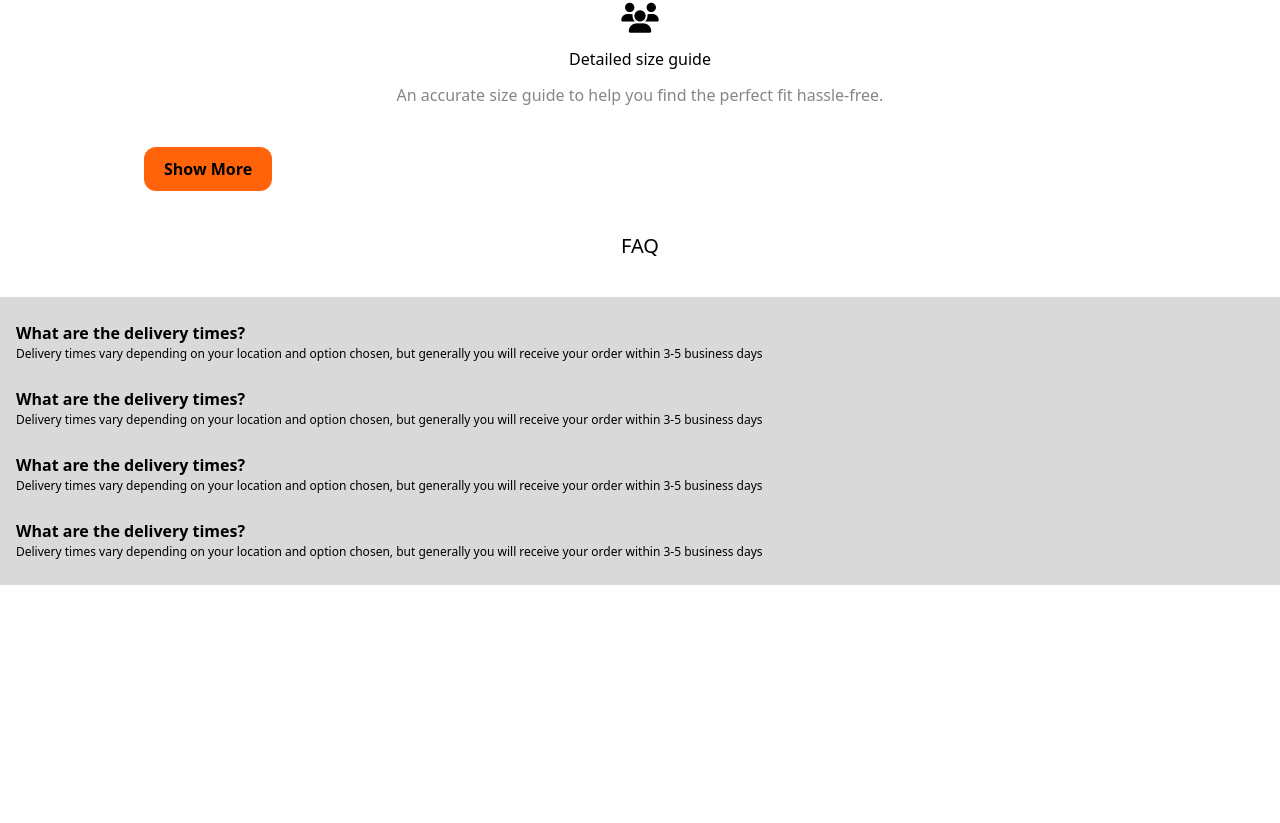
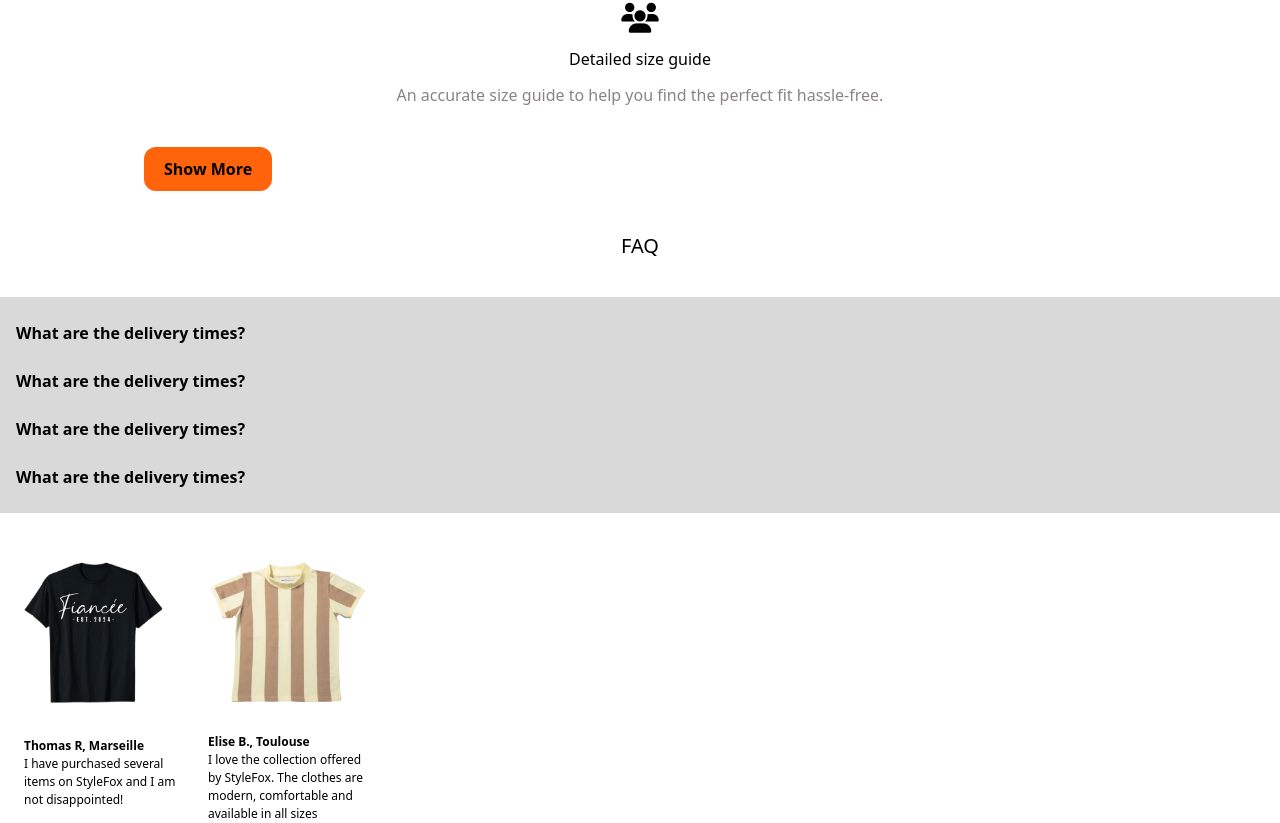
Before and after one commit to souhaillasfar/Ecom-Stylefox, a website: page views/About.html in a window 1280 px wide. Shown: the part 1093-1916 px from the top of the page. Before the commit the page ends 1678 px from the top, so only its background shows below. Drawn offline with nearby package versions, Linux system fonts and the light colour scheme.

Commit message:
terminer partie temoignage

```diff
--- a/views/About.html
+++ b/views/About.html
@@ -114,25 +114,71 @@
         <div class="bg-[#D9D9D9] mt-9">
             <div class="pt-6  ml-4">
                 <p class="font-bold text-[16px]">What are the delivery times?</p>
-                <p class="text-[12px]">Delivery times vary depending on your location and option chosen, but generally you will receive your
-                order within 3-5 business days</p>
+                <p class="text-[12px] hidden">Delivery times vary depending on your location and option chosen, but
+                    generally you will receive your
+                    order within 3-5 business days</p>
             </div>
             <div class="pt-6 ml-4">
                 <p class="font-bold text-[16px]">What are the delivery times?</p>
-                <p class="text-[12px]">Delivery times vary depending on your location and option chosen, but generally you will receive your
-                order within 3-5 business days</p>
+                <p class="text-[12px] hidden">Delivery times vary depending on your location and option chosen, but
+                    generally you will receive your
+                    order within 3-5 business days</p>
             </div>
             <div class="pt-6  ml-4">
                 <p class="font-bold text-[16px]">What are the delivery times?</p>
-                <p class="text-[12px]">Delivery times vary depending on your location and option chosen, but generally you will receive your
-                order within 3-5 business days</p>
+                <p class="text-[12px] hidden">Delivery times vary depending on your location and option chosen, but
+                    generally you will receive your
+                    order within 3-5 business days</p>
             </div>
             <div class="py-6   ml-4">
                 <p class="font-bold text-[16px]">What are the delivery times?</p>
-                <p class="text-[12px]">Delivery times vary depending on your location and option chosen, but generally you will receive your
-                order within 3-5 business days</p>
+                <p class="text-[12px] hidden">Delivery times vary depending on your location and option chosen, but
+                    generally you will receive your
+                    order within 3-5 business days</p>
             </div>
 
+    </section>
+
+    <section class="flex">
+        <div class="w-40  ml-6">
+            <img src="/assets/images/about-img77.png" alt="" class="h-[13rem] mt-4">
+            <p class="text-[12px] font-bold">Thomas R, Marseille</p>
+            <p class="text-[12px]">I have purchased several items on StyleFox and I am not disappointed!</p>
+        </div>
+
+        <div class="w-40 ml-6 mt-10">
+            <img src="/assets/images/about-img33.png" alt="">
+            <p class="text-[12px] font-bold pt-5">Elise B., Toulouse</p>
+            <p class="text-[12px]">I love the collection offered by StyleFox. The clothes are modern, comfortable and
+                available in all sizes</p>
+        </div>
+        <div class="w-40 ml-6 mt-10 hidden">
+            <img src="/assets/images/about-img33.png" alt="">
+            <p class="text-[12px] font-bold pt-5">Liam T., Customer</p>
+            <p class="text-[12px]">StyleFox has become my go-to place for all my fashion needs. The clothes are both
+                stylish and comfortable. </p>
+        </div>
+        <div class="w-40 ml-6 mt-10 hidden">
+            <img src="/assets/images/about-img33.png" alt="">
+            <p class="text-[12px] font-bold pt-5">Emma R., Customer</p>
+            <p class="text-[12px]">I've had a fantastic experience shopping with StyleFox. The quality of the clothes is
+                top-notch.</p>
+        </div>
+        <div class="w-40 ml-6 mt-10 hidden">
+            <img src="/assets/images/about-img33.png" alt="">
+            <p class="text-[12px] font-bold pt-5">John D., Customer</p>
+            <p class="text-[12px]">Shopping with StyleFox was a breeze! The website was easy to navigate, and I found exactly what I was looking for.</p>
+        </div>
+        <div class="w-40 ml-6 mt-10 hidden">
+            <img src="/assets/images/about-img33.png" alt="">
+            <p class="text-[12px] font-bold pt-5">Sarah M., Customer</p>
+            <p class="text-[12px]">I am absolutely in love with StyleFox! The clothing is stylish, comfortable, and the quality is outstanding</p>
+        </div>
+        <div class="w-40 ml-6 mt-10 hidden">
+            <img src="/assets/images/about-img33.png" alt="">
+            <p class="text-[12px] font-bold pt-5">Olivia H., Customer</p>
+            <p class="text-[12px]">StyleFox has an amazing selection of clothing that suits all my fashion needs.</p>
+        </div>
     </section>
 
 </body>
```
Also changed, not shown: assets/images/about-img2.jpg (deleted), assets/images/about-img33.png (added), assets/images/about-img4.webp (deleted), assets/images/about-img77.png (added), assets/images/flech-d.png (added), assets/images/flech-g.png (added), assets/images/hodess1.webp (added).
